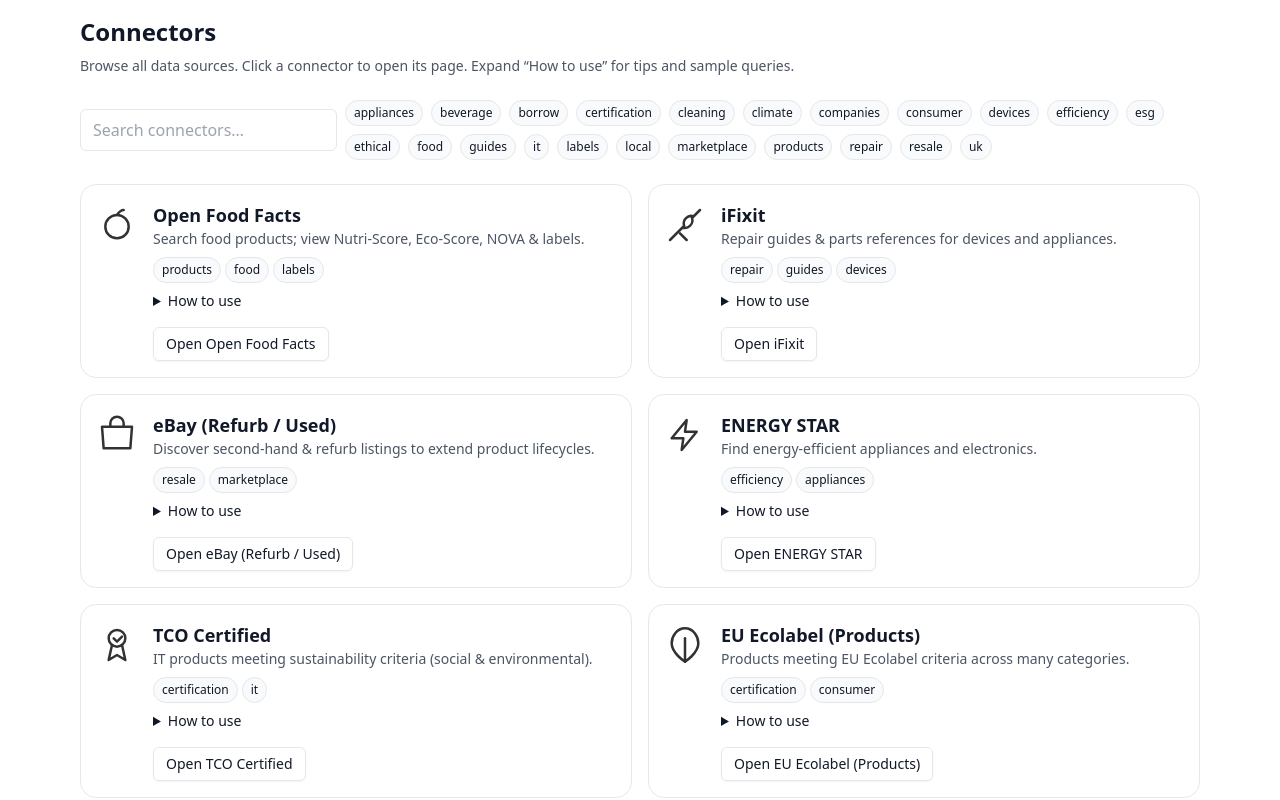
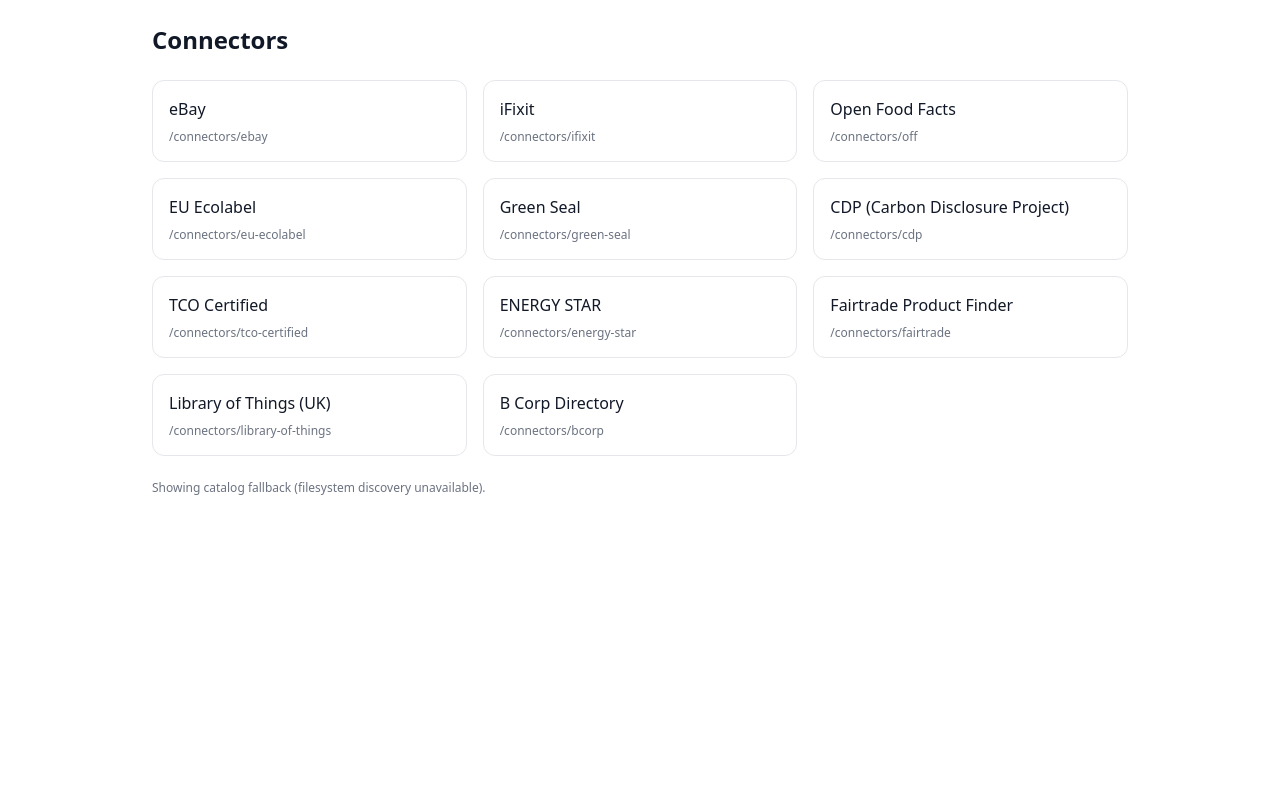
Before and after one commit to andremair97/circl-docs, a Next.js app in the folder apps/web/: page /connectors in a window 1280 px wide. Shown: the top 800 px of the page. Built offline with nearby package versions, Linux system fonts and the light colour scheme.

Commit message:
feat(web): auto-discover connector routes for /connectors with safe catalog fallback

```diff
--- a/apps/web/app/connectors/page.tsx
+++ b/apps/web/app/connectors/page.tsx
@@ -1,25 +1,43 @@
-import SearchAndFilter from "./components/SearchAndFilter";
-import { CONNECTORS, type ConnectorMeta } from "./_data/connectors";
+import Link from 'next/link'
+import { discoverConnectors } from '@/lib/discoverConnectors'
+import { CONNECTOR_CATALOG } from '@/lib/connectorCatalog'
 
-export const metadata = {
-  title: "Connectors",
-  description: "Explore sustainability data sources integrated into Circl."
-};
-export const revalidate = 3600;
+// Server Component (default). Node runtime assumed (no 'use client').
+export const metadata = { title: 'Connectors' }
 
-// Server component renders connector hub; client filter keeps UX responsive.
-export default async function ConnectorsHub() {
-  const items: ConnectorMeta[] = CONNECTORS;
+export default async function ConnectorsPage() {
+  const discovered = await discoverConnectors()
+
+  const items = discovered.length
+    ? discovered
+    : // Fallback to catalog if discovery fails/returns empty
+      Object.entries(CONNECTOR_CATALOG).map(([slug, meta]) => ({
+        slug,
+        title: meta.title,
+        description: meta.description,
+      }))
+
   return (
-    <main className="container mx-auto max-w-6xl p-4 space-y-6">
-      <header className="space-y-2">
-        <h1 className="text-2xl font-semibold">Connectors</h1>
-        <p className="text-sm text-gray-600">
-          Browse all data sources. Click a connector to open its page. Expand “How to use” for tips and sample queries.
+    <main className="mx-auto max-w-5xl p-6">
+      <h1 className="text-2xl font-semibold mb-6">Connectors</h1>
+      <div className="grid gap-4 sm:grid-cols-2 lg:grid-cols-3">
+        {items.map((c) => (
+          <Link
+            key={c.slug}
+            href={`/connectors/${c.slug}`}
+            className="rounded-xl border p-4 hover:shadow"
+          >
+            <div className="font-medium">{c.title}</div>
+            {c.description && <p className="text-sm text-gray-600 mt-1">{c.description}</p>}
+            <p className="text-xs text-gray-500 mt-2">/connectors/{c.slug}</p>
+          </Link>
+        ))}
+      </div>
+      {!discovered.length && (
+        <p className="mt-6 text-xs text-gray-500">
+          Showing catalog fallback (filesystem discovery unavailable).
         </p>
-      </header>
-
-      <SearchAndFilter items={items} />
+      )}
     </main>
-  );
+  )
 }
--- /dev/null
+++ b/apps/web/lib/connectorCatalog.ts
@@ -0,0 +1,23 @@
+export type ConnectorMeta = { title: string; description?: string }
+
+export const CONNECTOR_CATALOG: Record<string, ConnectorMeta> = {
+  'ebay': { title: 'eBay' },
+  'ifixit': { title: 'iFixit' },
+  'off': { title: 'Open Food Facts' },
+  'eu-ecolabel': { title: 'EU Ecolabel' },
+  'green-seal': { title: 'Green Seal' },
+  'cdp': { title: 'CDP (Carbon Disclosure Project)' },
+  'tco-certified': { title: 'TCO Certified' },
+  'energy-star': { title: 'ENERGY STAR' },
+  'fairtrade': { title: 'Fairtrade Product Finder' },
+  'library-of-things': { title: 'Library of Things (UK)' },
+  'bcorp': { title: 'B Corp Directory' },
+}
+
+export function prettifySlug(slug: string): string {
+  if (!slug) return ''
+  return slug
+    .split('-')
+    .map((s) => s.charAt(0).toUpperCase() + s.slice(1))
+    .join(' ')
+}
--- /dev/null
+++ b/apps/web/lib/discoverConnectors.ts
@@ -0,0 +1,44 @@
+'use server'
+
+import fs from 'fs'
+import path from 'path'
+import { CONNECTOR_CATALOG, prettifySlug } from './connectorCatalog'
+
+export type DiscoveredConnector = { slug: string; title: string; description?: string }
+
+/**
+ * Discover connector routes by scanning the app directory on the server.
+ * Node runtime only. Returns [] if not found or on error.
+ */
+export async function discoverConnectors(): Promise<DiscoveredConnector[]> {
+  try {
+    // Resolve the path to the Next.js app/connectors directory within this package
+    // Assumes this file lives under apps/web/lib/**
+    const appDir = path.resolve(process.cwd(), 'apps/web/app/connectors')
+    if (!fs.existsSync(appDir)) return []
+
+    const entries = fs.readdirSync(appDir, { withFileTypes: true })
+    const slugs = entries
+      .filter((e) => e.isDirectory())
+      .map((e) => e.name)
+
+    const connectors: DiscoveredConnector[] = []
+    for (const slug of slugs) {
+      const pageTsx = path.join(appDir, slug, 'page.tsx')
+      const pageJsx = path.join(appDir, slug, 'page.jsx')
+      if (fs.existsSync(pageTsx) || fs.existsSync(pageJsx)) {
+        const meta = CONNECTOR_CATALOG[slug]
+        connectors.push({
+          slug,
+          title: meta?.title ?? prettifySlug(slug),
+          description: meta?.description,
+        })
+      }
+    }
+    // Sort alphabetically by title for a stable UI
+    connectors.sort((a, b) => a.title.localeCompare(b.title, 'en'))
+    return connectors
+  } catch {
+    return []
+  }
+}
--- a/apps/web/tsconfig.json
+++ b/apps/web/tsconfig.json
@@ -27,6 +27,7 @@
   "include": [
     "app",
     "src",
+    "lib",
     ".next/types/**/*.ts"
   ],
   "exclude": [
```
Also changed, not shown: 2 other files (tests, documents, lock files or other folders).
